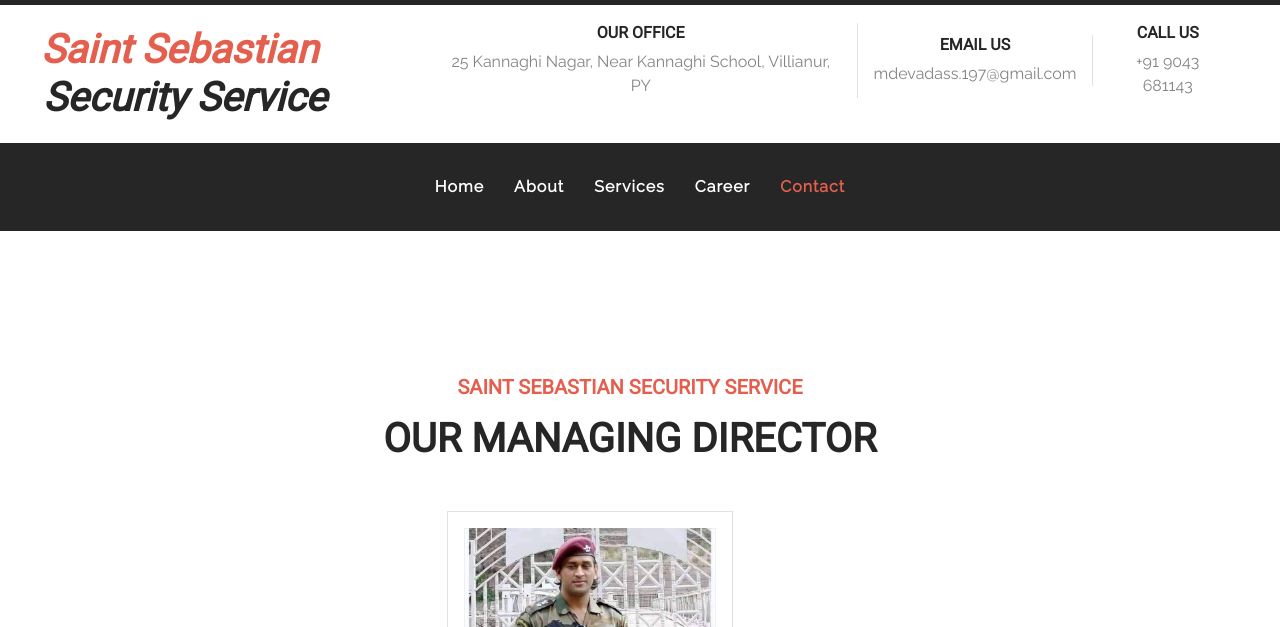
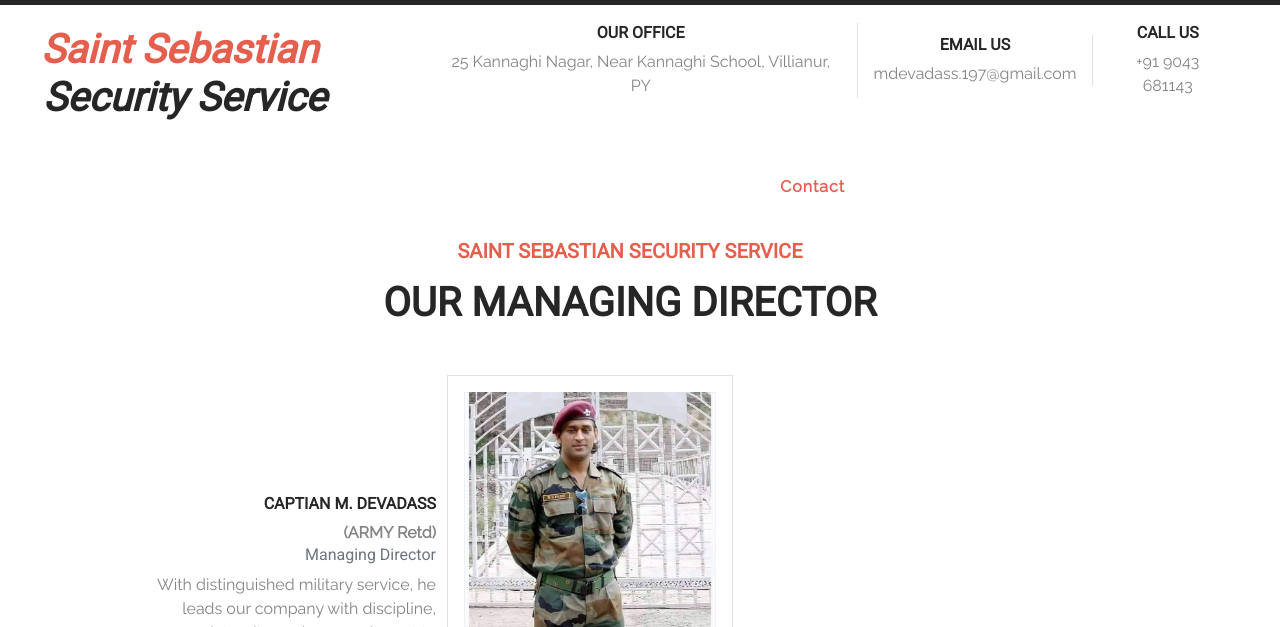
Before and after one commit to akashselva200/security, a plain HTML site: page contact.html in a window 1280 px wide. Shown: the part 35-662 px from the top of the page. Drawn offline with nearby package versions, Linux system fonts and the light colour scheme.

Commit message:
Update contact.html

```diff
--- a/contact.html
+++ b/contact.html
@@ -83,10 +83,10 @@
 
 
     <!-- Navbar Start -->
-    <div class="container-fluid p-0 mb-5">
-        <nav class="navbar navbar-expand-lg bg-secondary navbar-dark py-0">
+      <div class="container-fluid p-0 nav-bar">
+        <nav class="navbar navbar-expand-lg bg-none navbar-dark py-0">
             <a href="" class="navbar-brand d-block d-lg-none">
-                <h1 class="m-0 display-5 text-capitalize font-italic text-white"><span class="text-primary">Safety</span>First</h1>
+                <h1 class="m-0 display-5 text-capitalize font-italic text-white"><span class="text-primary"  style="margin:-2px;">Saint Sebastian <br></span>Security Service</h1>
             </a>
             <button type="button" class="navbar-toggler" data-toggle="collapse" data-target="#navbarCollapse">
                 <span class="navbar-toggler-icon"></span>
```
